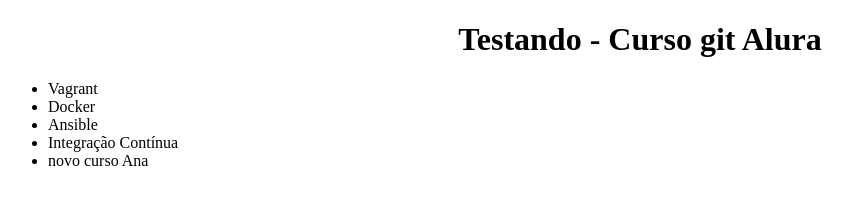
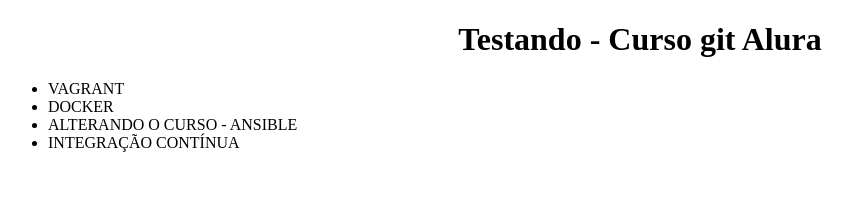
Before and after one commit to alanmourad/git-lab, a plain HTML site: page index.html in a window 1280 px wide. Shown: the whole page, without its empty margins (0-852 px from the left). Drawn offline with Linux system fonts and the light colour scheme.

Commit message:
alterando lista

```diff
--- a/index.html
+++ b/index.html
@@ -8,11 +8,10 @@
 <center><h1>Testando  - Curso git Alura</h1></center>
 <body>
     <ul>
-        <li>Vagrant</li>
-        <li>Docker</li>
-        <li>Ansible</li>
-        <li>Integração Contínua</li>
-        <li>novo curso Ana</li>
+        <li>VAGRANT</li>
+        <li>DOCKER</li>
+        <li>ALTERANDO O CURSO - ANSIBLE</li>
+        <li>INTEGRAÇÃO CONTÍNUA</li>
     </ul>
 </body>
 </html
```
